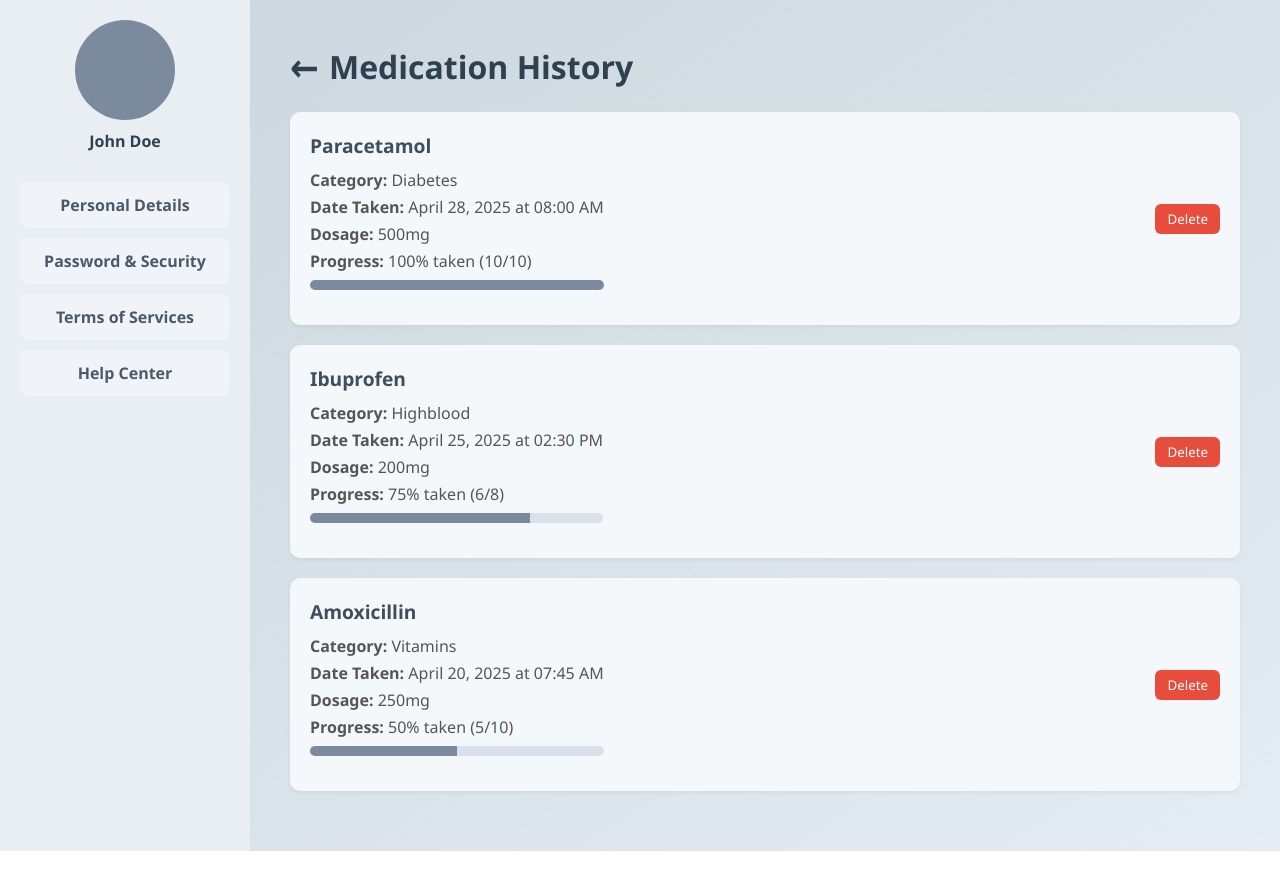
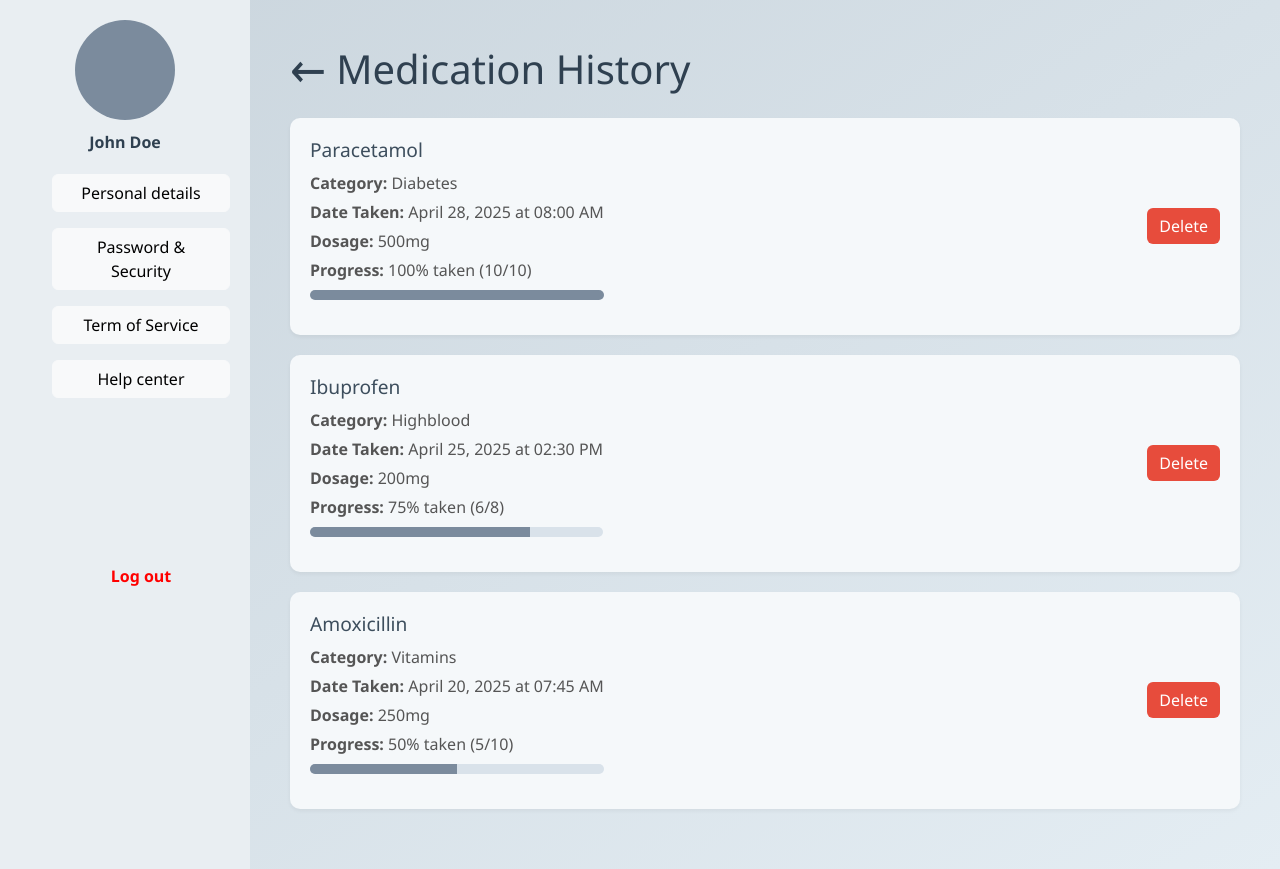
Before and after one commit to ironraymond04/CC-106-83631-Group-5, a plain HTML site: page history.html in a window 1280 px wide. Drawn offline with nearby package versions, Linux system fonts and the light colour scheme.

Commit message:
Updated content

```diff
--- a/history.html
+++ b/history.html
@@ -4,6 +4,7 @@
   <meta charset="UTF-8" />
   <meta name="viewport" content="width=device-width, initial-scale=1.0"/>
   <title>Medication History</title>
+  <link href="https://cdn.jsdelivr.net/npm/bootstrap@5.3.3/dist/css/bootstrap.min.css" rel="stylesheet">
   <style>
     * {
       box-sizing: border-box;
@@ -48,23 +49,6 @@
 
     .nav-links li {
       margin: 10px 0;
-    }
-
-    .nav-links a {
-      display: block;
-      background-color: #f0f4f8;
-      padding: 12px;
-      border-radius: 8px;
-      text-decoration: none;
-      color: #4a5a6a;
-      font-weight: bold;
-      transition: background-color 0.3s, color 0.3s;
-      text-align: center;
-    }
-
-    .nav-links a:hover {
-      background-color: #d9e2ea;
-      color: #2c3e50;
     }
 
     .main {
@@ -158,6 +142,18 @@
     .delete-button:hover {
       background-color: #c0392b;
     }
+
+    .logout {
+      color: red;
+      margin-top: 150px;
+      display: block;
+      text-align: center;
+      font-weight: bold;
+    }
+
+    a {
+      text-decoration: none;
+    }
   </style>
 </head>
 <body>
@@ -166,10 +162,11 @@
     <div class="profile-name">John Doe</div>
 
     <ul class="nav-links">
-      <li><a href="#">Personal Details</a></li>
-      <li><a href="#">Password & Security</a></li>
-      <li><a href="#">Terms of Services</a></li>
-      <li><a href="#">Help Center</a></li>
+      <a href="per-details.html" class="btn btn-light mb-3 w-100">Personal details</a>
+      <a href="pass-sec.html" class="btn btn-light mb-3 w-100">Password & Security</a>
+      <a href="service.html" class="btn btn-light mb-3 w-100">Term of Service</a>
+      <a href="help.html" class="btn btn-light mb-3 w-100">Help center</a>
+      <a href="sign-in.html" class="logout">Log out</a>
     </ul>
   </div>
 
```
Also changed, not shown: saved.html (+8 -0 lines).
